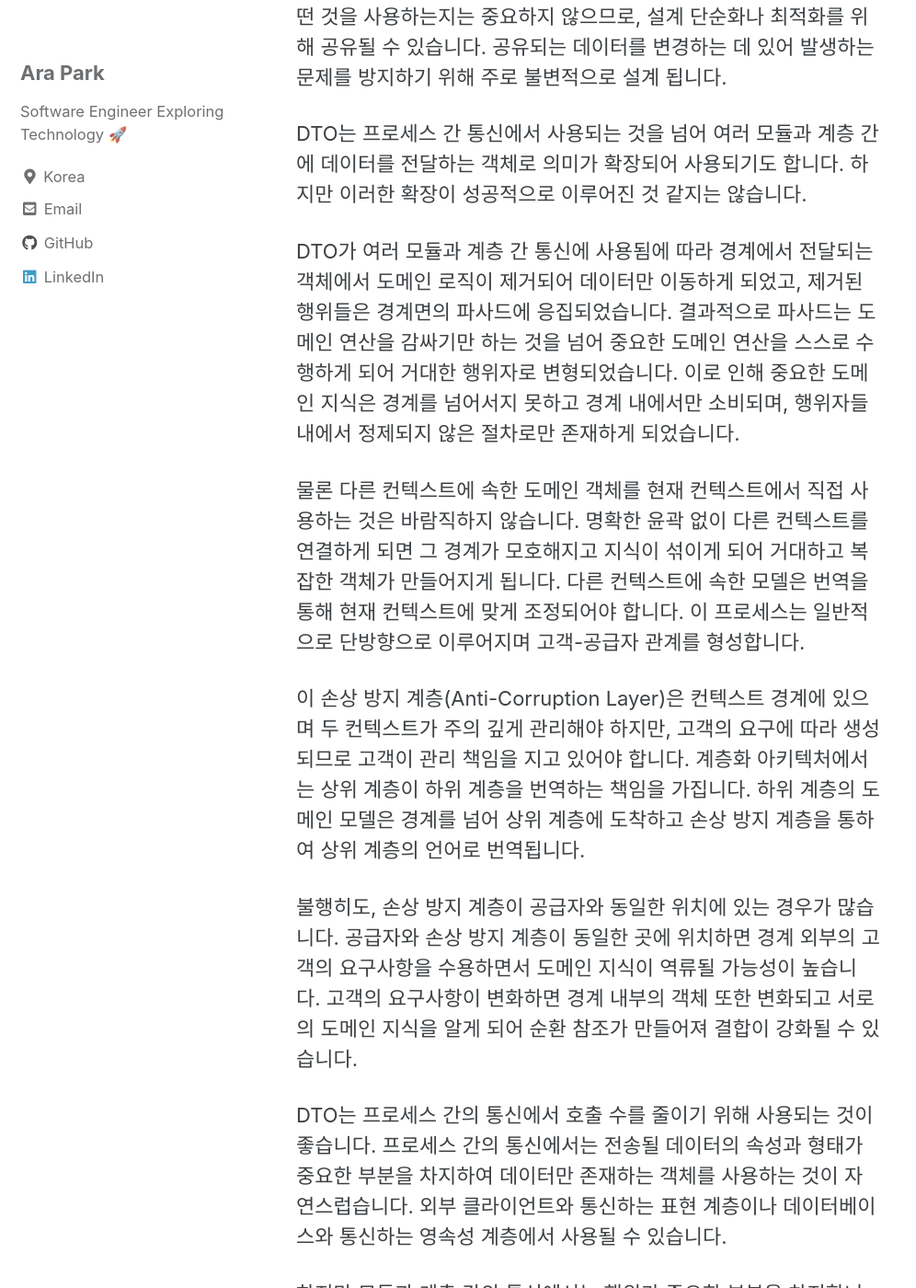
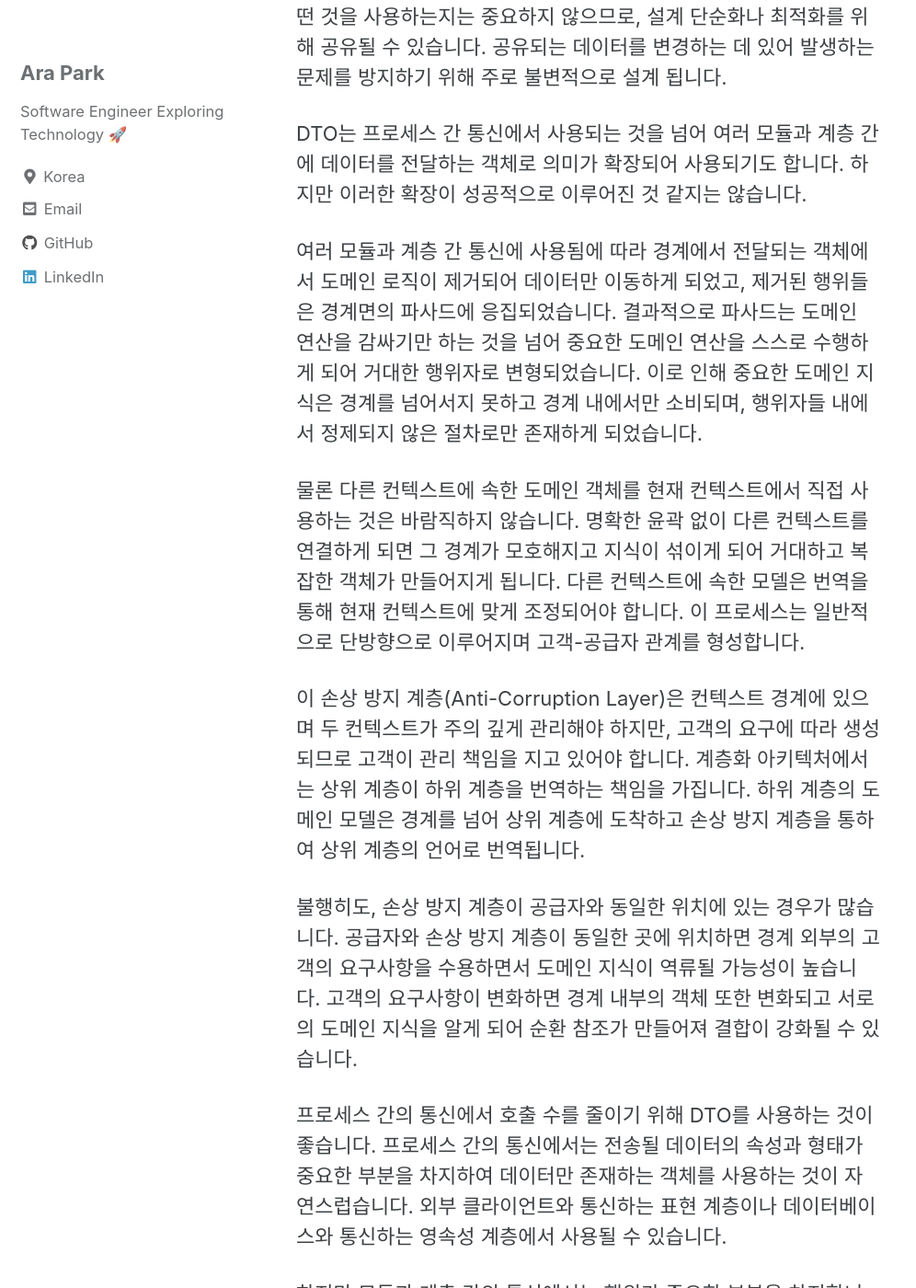
Before and after one commit to siyul-park/siyul-park.github.io, a Jekyll site: the page built from _posts/2024-01-22-stop-using-dto-anywhere.md, in a window 1280 px wide and 1400 px high, scrolled down 1226 px. Shown: the whole window at 92% size, without its empty margins (0-996 px from the left). Built offline with Jekyll 4.4.1, drawn with Linux system fonts in a browser that asks for light colours; cached includes are drawn as plain includes; comment, search, counter and statistics services are not loaded; some of the changed text lies outside the part shown.

Commit message:
fix: improve readability

```diff
--- a/_posts/2024-01-22-stop-using-dto-anywhere.md
+++ b/_posts/2024-01-22-stop-using-dto-anywhere.md
@@ -12,7 +12,7 @@ tags: ["pattern", "ddd", "spring"]
 
 DTO(Data Transfer Object)는 서로 다른 프로세스 간에 데이터를 전송할 때 사용되는 객체로, 여러 호출에서 전달되는 데이터를 통합하여 프로세스 간 통신 비용을 최소화합니다. 행위보다 속성이 중요하여 도메인 로직을 포함하지 않지만, 필요에 따라 직렬화와 역 직렬화 메커니즘이 추가될 수 있습니다.
 
-원격 파사드는 DTO와 대량 접근 메서드를 활용하여 통신 횟수를 줄여 프로세스 간 통신 비용을 최소화합니다. 파사드는 도메인 연산을 가지고 있지 않고 도메인 연산을 감싸고 호출하는 최소한의 기능만을 가지고 있습니다.
+DTO와 대량 접근 메서드를 활용하여 원격 파사드는 통신 횟수를 줄여 프로세스 간 통신 비용을 최소화합니다. 파사드는 도메인 연산을 가지고 있지 않고 도메인 연산을 감싸고 호출하는 최소한의 기능만을 가지고 있습니다.
 
 초기의 J2EE(Java 2 Platform, Enterprise Edition)가 DTO를 VO(Value Object)로 명명하여 DTO는 종종 DDD(Domain Driven Design)에서의 VO와 혼동되기도 합니다. 하지만 VO와 DTO는 서로 다른 목적을 가지고 있습니다. VO는 도메인의 중요한 부분을 모델링하기 위해 사용되고 DTO는 효과적으로 데이터를 전송하기 위해 사용됩니다.
 
@@ -20,7 +20,7 @@ DDD에서 VO는 식별성을 가지고 있지 않고 도메인의 서술적인
 
 DTO는 프로세스 간 통신에서 사용되는 것을 넘어 여러 모듈과 계층 간에 데이터를 전달하는 객체로 의미가 확장되어 사용되기도 합니다. 하지만 이러한 확장이 성공적으로 이루어진 것 같지는 않습니다.
 
-DTO가 여러 모듈과 계층 간 통신에 사용됨에 따라 경계에서 전달되는 객체에서 도메인 로직이 제거되어 데이터만 이동하게 되었고, 제거된 행위들은 경계면의 파사드에 응집되었습니다. 결과적으로 파사드는 도메인 연산을 감싸기만 하는 것을 넘어 중요한 도메인 연산을 스스로 수행하게 되어 거대한 행위자로 변형되었습니다. 이로 인해 중요한 도메인 지식은 경계를 넘어서지 못하고 경계 내에서만 소비되며, 행위자들 내에서 정제되지 않은 절차로만 존재하게 되었습니다.
+여러 모듈과 계층 간 통신에 사용됨에 따라 경계에서 전달되는 객체에서 도메인 로직이 제거되어 데이터만 이동하게 되었고, 제거된 행위들은 경계면의 파사드에 응집되었습니다. 결과적으로 파사드는 도메인 연산을 감싸기만 하는 것을 넘어 중요한 도메인 연산을 스스로 수행하게 되어 거대한 행위자로 변형되었습니다. 이로 인해 중요한 도메인 지식은 경계를 넘어서지 못하고 경계 내에서만 소비되며, 행위자들 내에서 정제되지 않은 절차로만 존재하게 되었습니다.
 
 물론 다른 컨텍스트에 속한 도메인 객체를 현재 컨텍스트에서 직접 사용하는 것은 바람직하지 않습니다. 명확한 윤곽 없이 다른 컨텍스트를 연결하게 되면 그 경계가 모호해지고 지식이 섞이게 되어 거대하고 복잡한 객체가 만들어지게 됩니다. 다른 컨텍스트에 속한 모델은 번역을 통해 현재 컨텍스트에 맞게 조정되어야 합니다. 이 프로세스는 일반적으로 단방향으로 이루어지며 고객-공급자 관계를 형성합니다.
 
@@ -28,7 +28,7 @@ DTO가 여러 모듈과 계층 간 통신에 사용됨에 따라 경계에서
 
 불행히도, 손상 방지 계층이 공급자와 동일한 위치에 있는 경우가 많습니다. 공급자와 손상 방지 계층이 동일한 곳에 위치하면 경계 외부의 고객의 요구사항을 수용하면서 도메인 지식이 역류될 가능성이 높습니다. 고객의 요구사항이 변화하면 경계 내부의 객체 또한 변화되고 서로의 도메인 지식을 알게 되어 순환 참조가 만들어져 결합이 강화될 수 있습니다.
 
-DTO는 프로세스 간의 통신에서 호출 수를 줄이기 위해 사용되는 것이 좋습니다. 프로세스 간의 통신에서는 전송될 데이터의 속성과 형태가 중요한 부분을 차지하여 데이터만 존재하는 객체를 사용하는 것이 자연스럽습니다. 외부 클라이언트와 통신하는 표현 계층이나 데이터베이스와 통신하는 영속성 계층에서 사용될 수 있습니다.
+프로세스 간의 통신에서 호출 수를 줄이기 위해 DTO를 사용하는 것이 좋습니다. 프로세스 간의 통신에서는 전송될 데이터의 속성과 형태가 중요한 부분을 차지하여 데이터만 존재하는 객체를 사용하는 것이 자연스럽습니다. 외부 클라이언트와 통신하는 표현 계층이나 데이터베이스와 통신하는 영속성 계층에서 사용될 수 있습니다.
 
 하지만 모듈과 계층 간의 통신에서는 행위가 중요한 부분을 차지합니다. 행위 없이 속성만 경계를 넘어 전달되게 되면 도메인 지식이 전파되기 어렵습니다. 원하는 연산을 수행하기 위해 단일 고객에게 과하게 맞추어진 행위자가 공급자에 형성이 됩니다. 세부적인 도메인 지식이 고객에서 공급자로 역류하게 되고 관심사가 섞여 복잡도가 늘어나게 됩니다. 경계를 명확하게 하고 도메인을 효과적으로 표현하기 위해 손상 방지 계층을 활용하여 도메인 모델을 변역할 수 있습니다.
 
```
